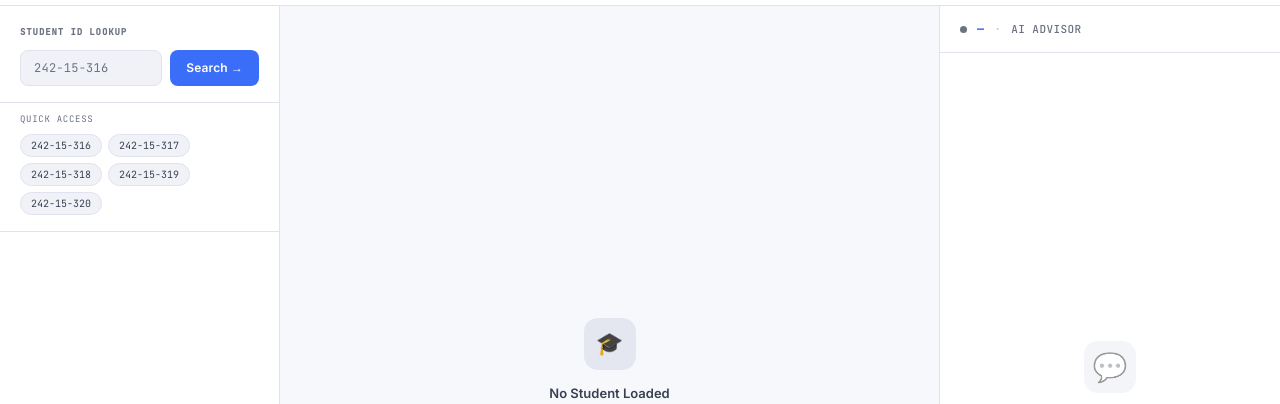
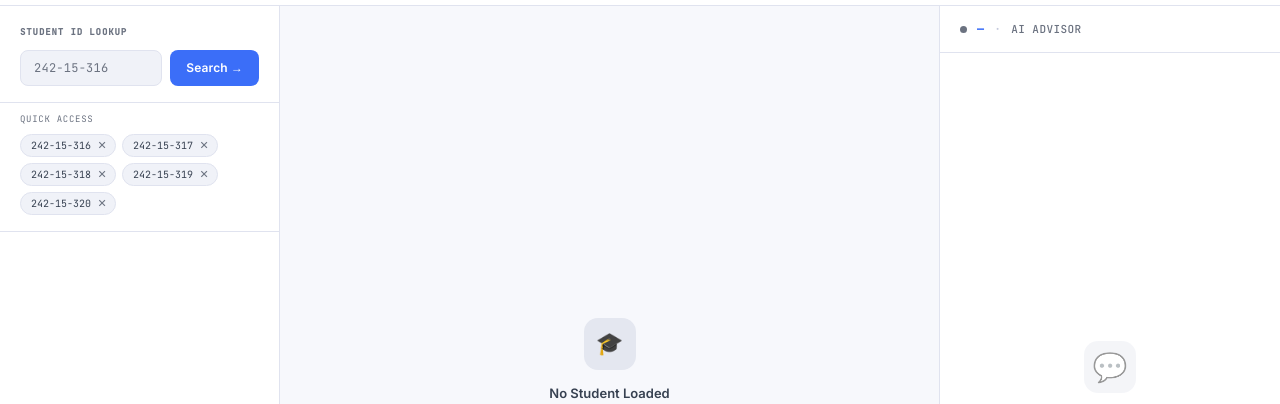
Before and after one commit to abdur-rahman-riad/DIU-Student-Advisory, a website: page public/index.html in a window 1280 px wide. Shown: the part 42-446 px from the top of the page. Drawn offline with Linux system fonts and the light colour scheme.

Commit message:
Design Added

```diff
--- a/public/index.html
+++ b/public/index.html
@@ -243,14 +243,42 @@ header {
   background: var(--surface2);
   border: 1px solid var(--border);
   border-radius: 20px;
-  padding: 3px 10px;
+  padding: 3px 6px 3px 10px;
   cursor: pointer;
   transition: all 0.12s;
+  display: inline-flex;
+  align-items: center;
+  gap: 4px;
 }
 .quick-chip:hover {
   background: var(--accent-light);
   border-color: rgba(59,110,248,0.3);
   color: var(--accent);
+}
+.quick-chip-label {
+  pointer-events: none;
+}
+.quick-chip-remove {
+  display: inline-flex;
+  align-items: center;
+  justify-content: center;
+  width: 14px;
+  height: 14px;
+  border-radius: 50%;
+  font-size: 11px;
+  line-height: 1;
+  color: var(--muted);
+  background: transparent;
+  transition: background 0.12s, color 0.12s;
+  flex-shrink: 0;
+  pointer-events: all;
+}
+.quick-chip:hover .quick-chip-remove {
+  color: var(--accent);
+}
+.quick-chip-remove:hover {
+  background: var(--danger-light) !important;
+  color: var(--danger) !important;
 }
 
 /* Left panel body — idle/result states */
@@ -1290,13 +1318,31 @@ let chatHistory = [];
 // ================================================================
 //  INIT
 // ================================================================
+// Persisted quick-access list (session)
+let quickIds = RAW_SUMMARY.slice(0, 5).map(s => s.id);
+
+function renderQuickChips() {
+  const chips = document.getElementById('quick-chips');
+  if (quickIds.length === 0) {
+    chips.innerHTML = '<span style="font-size:10px;color:var(--muted);font-style:italic;">No quick access IDs</span>';
+    return;
+  }
+  chips.innerHTML = quickIds.map(id =>
+    `<div class="quick-chip" onclick="quickLoad('${id}')">
+      <span class="quick-chip-label">${id}</span>
+      <span class="quick-chip-remove" title="Remove from Quick Access" onclick="removeQuickChip(event,'${id}')">&#x2715;</span>
+    </div>`
+  ).join('');
+}
+
 function initQuickChips() {
-  const chips = document.getElementById('quick-chips');
-  // Show first 5 IDs as quick access chips
-  const quickIds = RAW_SUMMARY.slice(0, 5).map(s => s.id);
-  chips.innerHTML = quickIds.map(id =>
-    `<div class="quick-chip" onclick="quickLoad('${id}')">${id}</div>`
-  ).join('');
+  renderQuickChips();
+}
+
+function removeQuickChip(event, id) {
+  event.stopPropagation();
+  quickIds = quickIds.filter(q => q !== id);
+  renderQuickChips();
 }
 
 function initials(name) {
```
